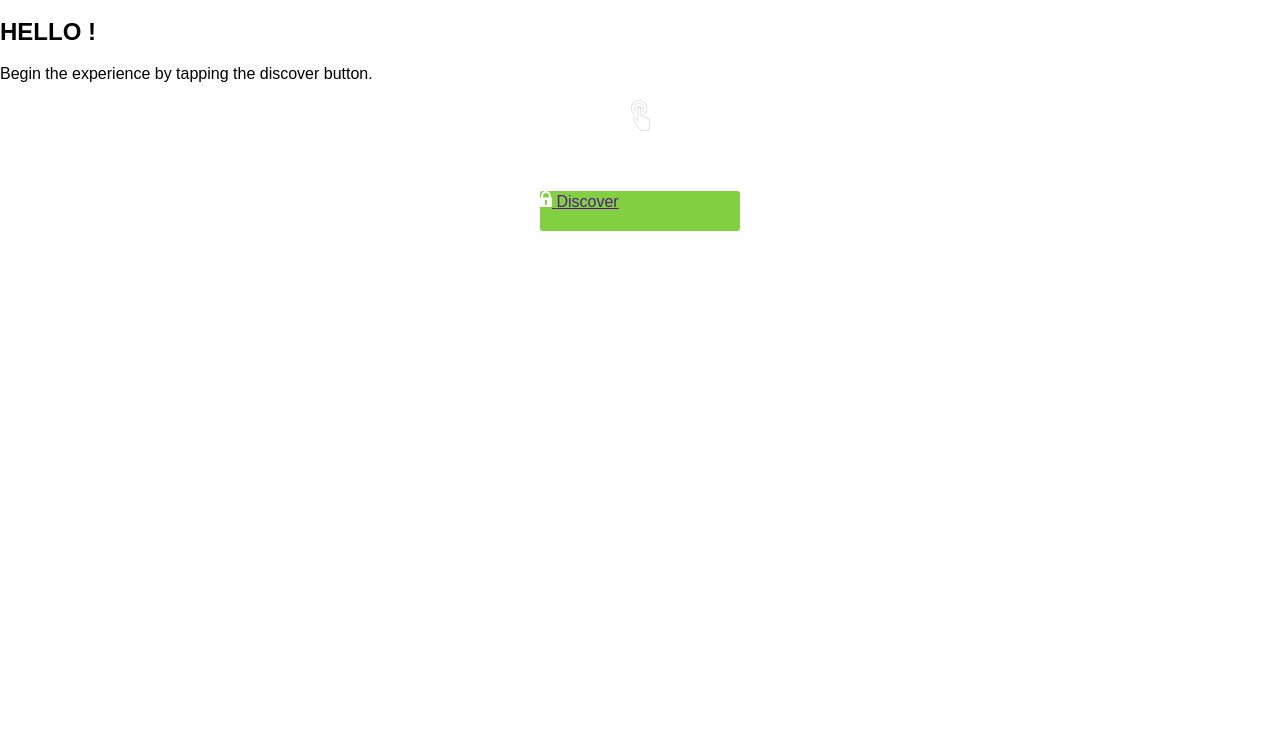
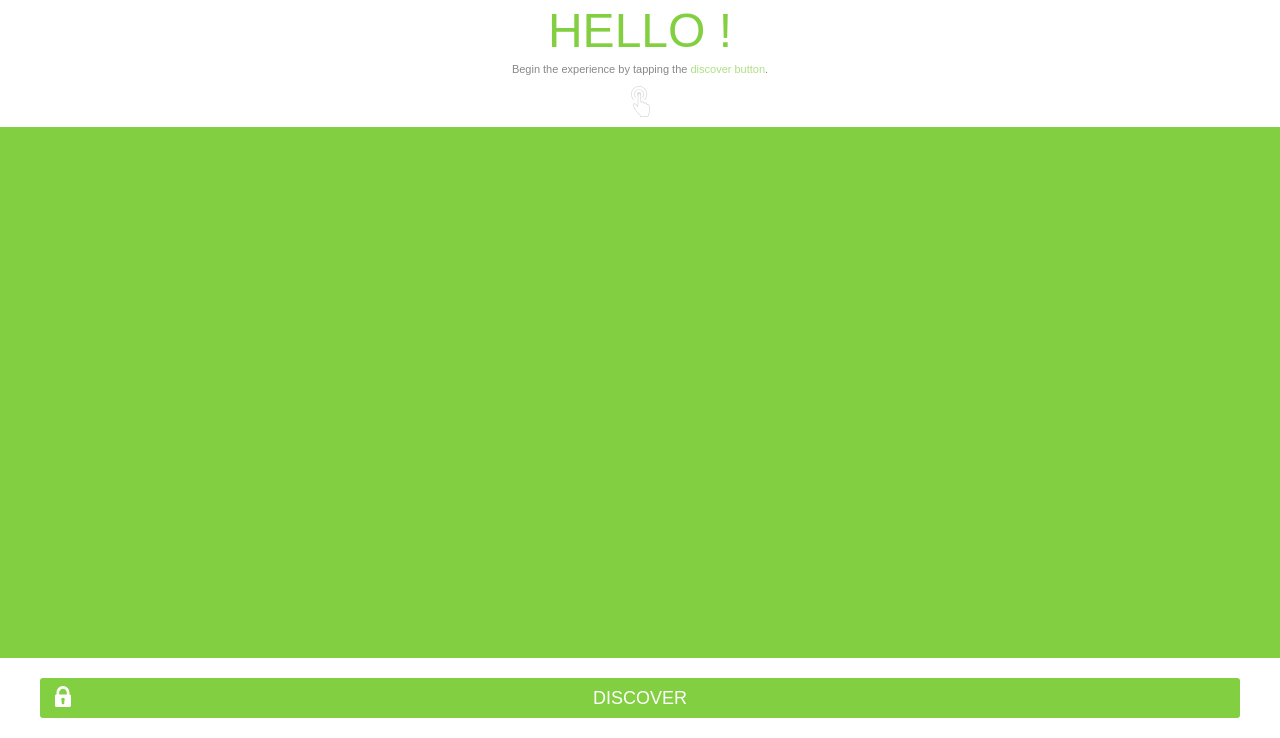
Before and after one commit to jclerc/greenspot, a website: page src/index.html in a window 1280 px wide. Both pictures are taken after a click on the element "Commencer l'expérience". Shown: the part 62-800 px from the top of the page. Drawn offline with nearby package versions, Linux system fonts and the light colour scheme; files that its build step writes are made by us from their sources.

Commit message:
[menu:css] Fix menu style

```diff
--- a/src/scss/components/_button.scss
+++ b/src/scss/components/_button.scss
@@ -1,27 +1,40 @@
 
 .button {
 
-  width: 200px;
   height: 40px;
   background-color: $primary-color;
   border-radius: 3px;
   margin: auto;
+  text-decoration: none;
 
-  .button_icon {
-
-    width: 16px;
-    line-height: 60px;
-    vertical-align: middle;
-    margin: 9px 20px;
+  &.button_area {
+    margin: 20px auto;
   }
 
-  .button_text {
+  &.button_responsive {
+    width: 100%;
+    display: flex;
+  }
 
+  &.button_area.button_responsive {
+    width: calc(100% - 80px);
+  }
+
+  .button__icon {
+    float: left;
+    position: absolute;
+    width: 16px;
+    margin: 0 15px;
+    margin-top: 8px;
+  }
+
+  .button__text {
+
+    line-height: 40px;
     color: $background-color;
     text-transform: uppercase;
-    font-size: 17px;
-    margin: 10px;
-    line-height: 22px;
-    vertical-align: middle;
+    font-size: 18px;
+    margin: auto;
+
   }
 }
--- a/src/scss/components/_carousel.scss
+++ b/src/scss/components/_carousel.scss
@@ -1,41 +1,34 @@
 
 .carousel {
 
-  background-color: $background-color;
-  display: flex;
-  width:100%;
-  margin: 30px 0;
+  position: absolute;
+  background-color: $primary-color;
+  width: 100%;
+  height: 100%;
 
-  .carousel__item {
+  // background-color: $background-color;
+  // width: 100%;
+  // margin: 30px 0;
+  // font-size: 0;
+  // white-space: nowrap;
+  // display: inline-block;
+  // text-align: center;
+  // max-width: 600px;
 
-    background-color: blue;
-    height: 20%;
-    width: 20%;
-    margin:auto;
+  // &__item {
 
-  }
+  //   background-color: blue;
+  //   width: 75%;
+  //   display: inline-block;
+  //   padding-bottom: 100%;
+  //   margin: auto;
 
-  .carousel__item_2{
+  // }
 
-    background-color: yellow;
-    height: 20%;
-    width: 20%;
+  // &__item:nth-child(2n) {
 
-  }
+  //   background-color: red;
 
-  .carousel__item_3 {
+  // }
 
-    background-color: red;
-    height: 20%;
-    width: 20%;
-
-  }
-
-  .carousel__item:nth-child(2) {
-
-    height: 40%;
-    width: 40%;
-    margin:auto;
-
-  }
 }
--- /dev/null
+++ b/src/scss/components/_content.scss
@@ -0,0 +1,7 @@
+
+.content {
+
+  height: 100%;
+  padding-top: 60px;
+
+}
--- /dev/null
+++ b/src/scss/components/_menu.scss
@@ -0,0 +1,21 @@
+
+.menu {
+
+  display: flex;
+  flex-direction: column;
+  height: 100%;
+
+  .menu__top {
+
+  }
+
+  .menu__items {
+    flex-grow: 1;
+    position: relative;
+  }
+
+  .menu__bottom {
+
+  }
+
+}
--- a/src/scss/components/_navigation.scss
+++ b/src/scss/components/_navigation.scss
@@ -1,6 +1,8 @@
 
 .navigation {
 
+  position: absolute;
+  width: 100%;
   height: 60px;
   border-bottom: 1px solid #EEE;
   text-align: center;
--- a/src/scss/components/_title.scss
+++ b/src/scss/components/_title.scss
@@ -1,5 +1,5 @@
 
-.page_menu_title{
+.title{
 
   color: $primary-color;
   font-size: 48px;
@@ -8,7 +8,7 @@
   margin: 5px 0;
 }
 
-.page_menu_subtitle{
+.subtitle{
 
   color: $subtitle-color;
   opacity: .65;
--- a/src/scss/main.scss
+++ b/src/scss/main.scss
@@ -6,11 +6,14 @@
 @import 'settings/mediaqueries';
 @import 'settings/mixins';
 
+@import 'page/layout';
+
 @import 'components/button';
 @import 'components/carousel';
 @import 'components/icon';
 @import 'components/navigation';
+@import 'components/menu';
 @import 'components/page';
-@import 'components/pages';
+@import 'components/content';
 @import 'components/title';
 @import 'components/video';
--- /dev/null
+++ b/src/scss/page/_layout.scss
@@ -0,0 +1,6 @@
+
+html, body {
+
+  height: 100%;
+
+}
```
Also changed, not shown: src/scss/components/_pages.scss (deleted).
